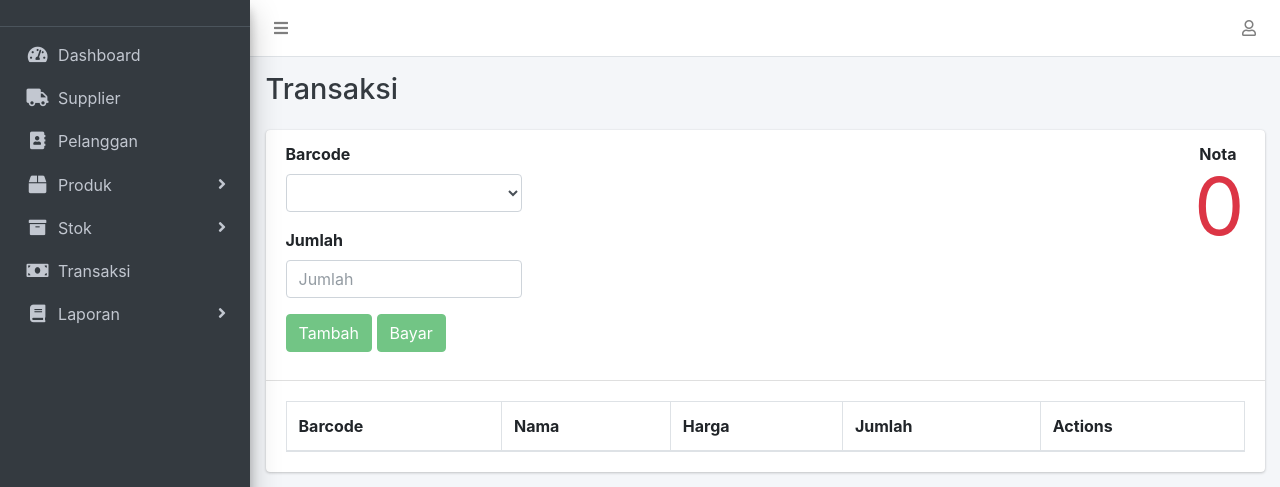
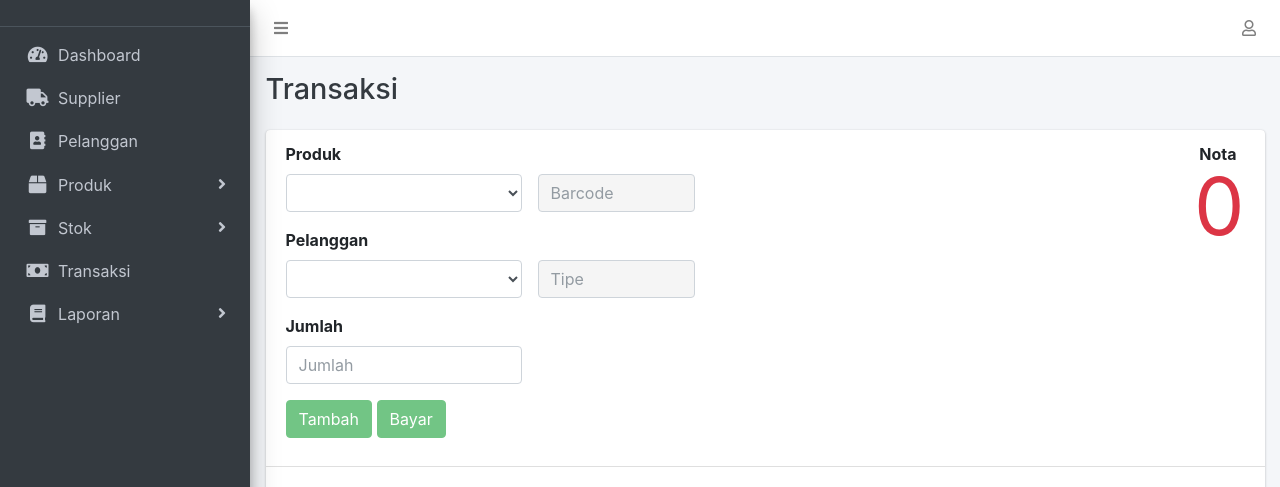
Before and after one commit to alifahfathonah/umkm_uwg, a CodeIgniter app: the page made by application/views/transaksi.php in a window 1280 px wide. Shown: the top 487 px of the page. Run offline with CodeIgniter, Linux system fonts and the light colour scheme; data that the repository does not hold is empty; some libraries are stand-ins or nearby versions.

Commit message:
update transaksi

```diff
--- a/application/models/Pelanggan_model.php
+++ b/application/models/Pelanggan_model.php
@@ -58,6 +58,12 @@ class Pelanggan_model extends CI_Model {
 		return $this->db->get("tipe_pelanggan")->result();
 	}
 
+	public function getListPelanggan()
+	{
+		$this->db->select('*, nama text');
+		return $this->db->get($this->table)->result_array();
+	}
+
 }
 
 /* End of file Pelanggan_model.php */
--- a/application/models/Produk_model.php
+++ b/application/models/Produk_model.php
@@ -159,6 +159,12 @@ class Produk_model extends CI_Model {
 		return $this->db->query('SELECT produk.nama_produk, produk.stok FROM `produk` ORDER BY CONVERT(stok, decimal) DESC LIMIT 50')->result();
 	}
 
+	public function getListProduk()
+	{
+		$this->db->select('*, nama_produk text');
+		return $this->db->get($this->table)->result_array();
+	}
+
 }
 
 /* End of file Produk_model.php */
--- a/application/views/transaksi.php
+++ b/application/views/transaksi.php
@@ -20,6 +20,11 @@
         text-align: center !important;
       }
     }
+
+  .form-control:disabled, .form-control[readonly] {
+    background: #f5f5f5;
+    opacity: 1;
+  }
   </style>
 </head>
 <body class="hold-transition sidebar-mini layout-fixed">
@@ -51,12 +56,19 @@
         <div class="row">
           <div class="col-sm-6">
             <div class="form-group">
-              <label>Barcode</label>
+              <label>Produk</label>
               <div class="form-inline">
-                <select id="barcode" class="form-control select2 col-sm-6" onchange="getNama()"></select>
-                <span class="ml-3 text-muted" id="nama_produk"></span>
+                <select id="produk" class="form-control select2 col-sm-6" onchange="getProduk()"></select>
+                <input type="readonly" disabled="true" class="form-control col-sm-4" style="margin-left:1rem;" placeholder="Barcode" id="barcode">
               </div>
               <small class="form-text text-muted" id="sisa"></small>
+            </div>
+            <div class="form-group">
+              <label>Pelanggan</label>
+              <div class="form-inline">
+                <select id="pelanggan" class="form-control select2 col-sm-6" onchange="getPelanggan()"></select>
+                <input type="readonly" disabled="true" class="form-control col-sm-4" style="margin-left:1rem;" placeholder="Tipe" id="tipe_pelanggan">
+              </div>
             </div>
             <div class="form-group">
               <label>Jumlah</label>
@@ -115,10 +127,6 @@
         <input type="text" class="form-control" name="tanggal" id="tanggal" required>
       </div>
       <div class="form-group">
-        <label>Pelanggan</label>
-        <select name="pelannggan" id="pelanggan" class="form-control select2"></select>
-      </div>
-      <div class="form-group">
         <label>Jumlah Uang</label>
         <input placeholder="Jumlah Uang" type="number" class="form-control" name="jumlah_uang" onkeyup="kembalian()" required>
       </div>
@@ -154,8 +162,8 @@
   var produkGetNamaUrl = '<?php echo site_url('produk/get_nama') ?>';
   var produkGetStokUrl = '<?php echo site_url('produk/get_stok') ?>';
   var addUrl = '<?php echo site_url('transaksi/add') ?>';
-  var getBarcodeUrl = '<?php echo site_url('produk/get_barcode') ?>';
-  var pelangganSearchUrl = '<?php echo site_url('pelanggan/search') ?>';
+  var listProduk = '<?php echo site_url('produk/get_list') ?>';
+  var listPelanggan = '<?php echo site_url('pelanggan/get_list') ?>';
   var cetakUrl = '<?php echo site_url('transaksi/cetak/') ?>';
 </script>
 <script src="<?php echo base_url('assets/js/unminify/transaksi.js') ?>"></script>
--- a/assets/js/unminify/transaksi.js
+++ b/assets/js/unminify/transaksi.js
@@ -177,10 +177,10 @@ function kembalian() {
     $(".kembalian").html(jumlah_uang - total - diskon);
     checkUang()
 }
-$("#barcode").select2({
-    placeholder: "Barcode",
+$("#produk").select2({
+    placeholder: "Produk",
     ajax: {
-        url: getBarcodeUrl,
+        url: listProduk,
         type: "post",
         dataType: "json",
         data: params => ({
@@ -195,7 +195,7 @@ $("#barcode").select2({
 $("#pelanggan").select2({
     placeholder: "Pelanggan",
     ajax: {
-        url: pelangganSearchUrl,
+        url: listPelanggan,
         type: "post",
         dataType: "json",
         data: params => ({
```
Also changed, not shown: application/controllers/Pelanggan.php (+7 -0 lines), application/controllers/Produk.php (+7 -0 lines).
